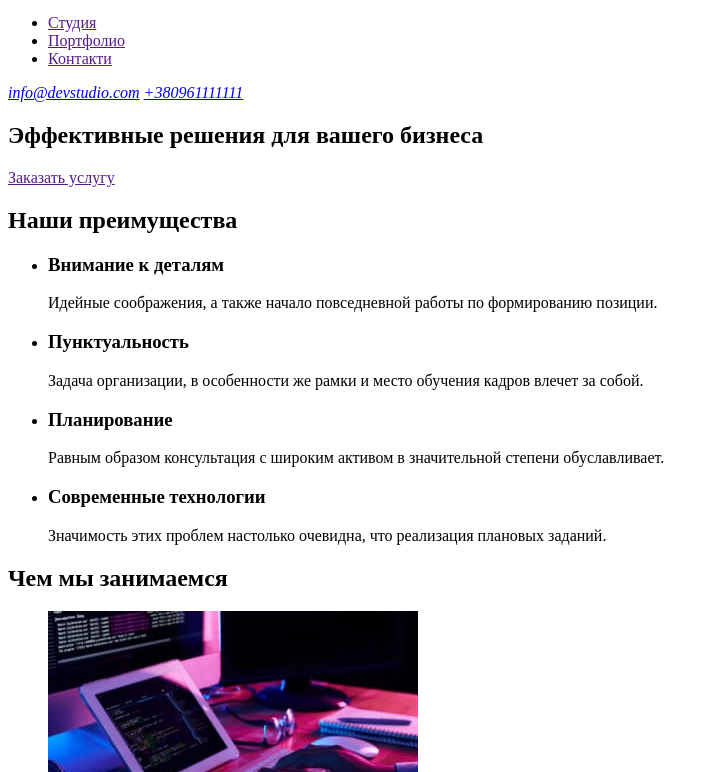
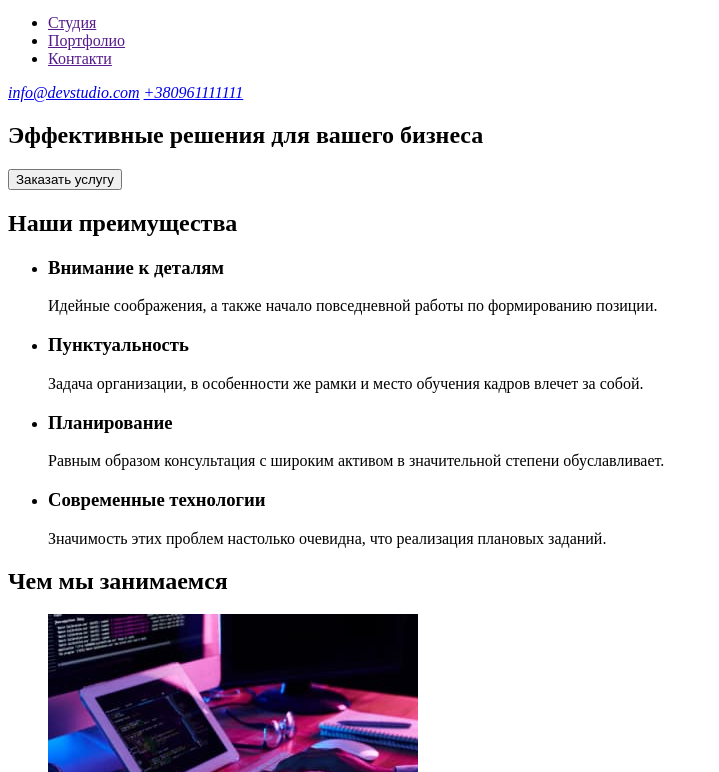
Before and after one commit to BashchakYevhen/goit-markup-hw-01, a plain HTML site: page index.html in a window 1280 px wide. Shown: the part 28-800 px from the top of the page, without its empty margins (0-719 px from the left). Drawn offline with Linux system fonts and the light colour scheme.

Commit message:
add button

```diff
--- a/index.html
+++ b/index.html
@@ -14,7 +14,7 @@
        <address><a href="mailto:info@devstudio.com">info@devstudio.com</a>
     <a href="tel:+380961111111">+380961111111</a></address>
  </header>
-<section class="banner"><h1>Эффективные решения для вашего бизнеса</h1><a href="">Заказать услугу</a></section>
+<section class="banner"><h1>Эффективные решения для вашего бизнеса</h1><button>Заказать услугу</button></section>
 <section class="advantages">
     <h2>Наши преимущества</h2>
     <ul>
@@ -39,7 +39,7 @@
 </ul>
 </section>
 </body>
- <footer>
+<footer>
     <a class="logo" href="https://github.com/BashchakYevhen/goit-markup-hw-01">WebStudio</a>
 <address>
     г. Киев, пр-т Леси Украинки, 26
```
